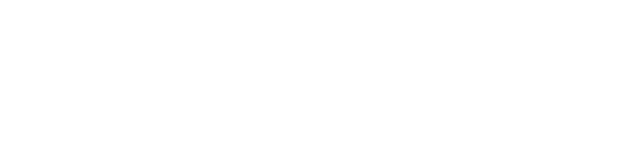
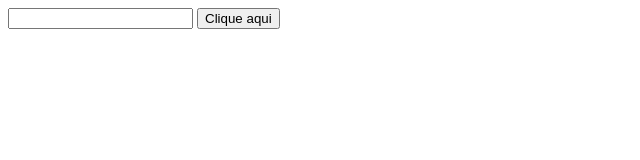
Before and after one commit to tiago-schmidt/aula-02-git, a plain HTML site: page index.html in a window 1280 px wide. Shown: the whole page, without its empty margins (0-640 px from the left). Drawn offline with Linux system fonts and the light colour scheme.

Commit message:
feat: adicionado um input e um button ao index.html.

```diff
--- a/index.html
+++ b/index.html
@@ -7,5 +7,7 @@
     <title>Document</title>
 </head>
 <body>
+  <input type="text">
+  <button type="button">Clique aqui</button>
 </body>
 </html>
```
Also changed, not shown: 1 other file.
